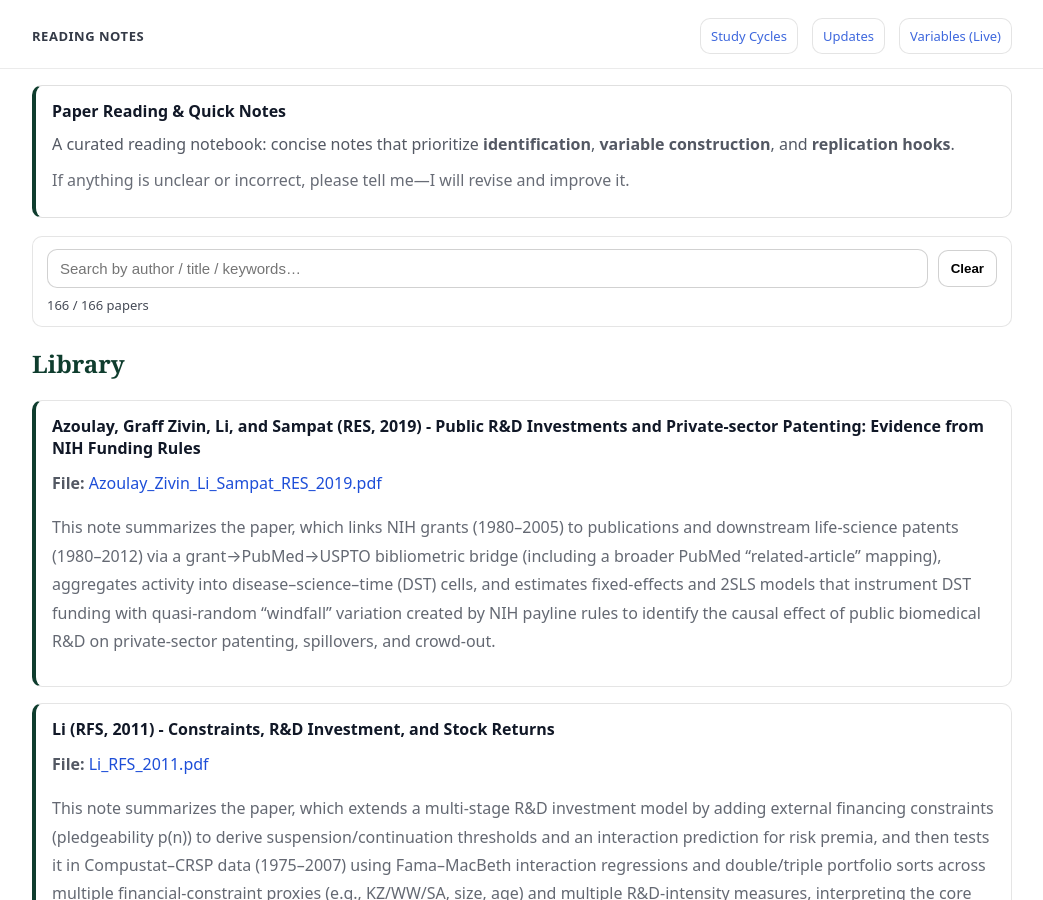
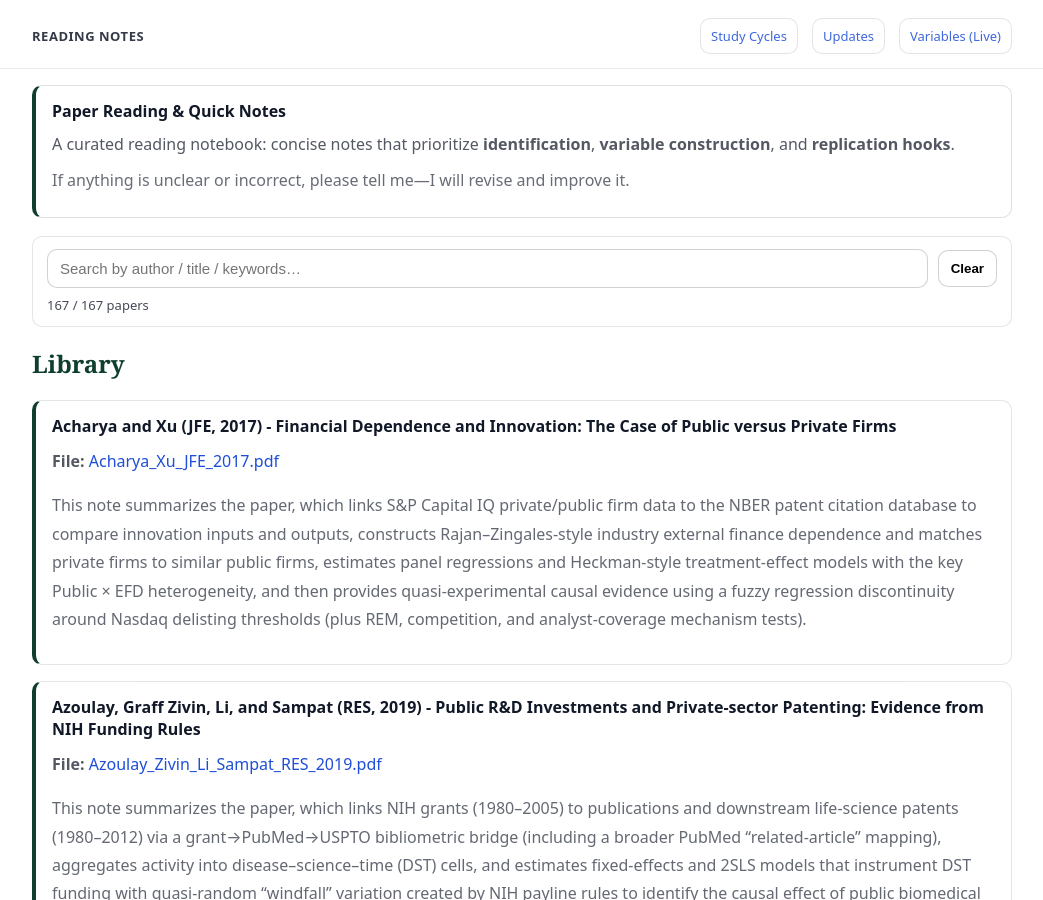
Before and after one commit to yaxinzn/study-archive, a Jekyll site: the page built from reading/index.md, in a window 1280 px wide and 900 px high. Shown: the whole window, without its empty margins (118-1161 px from the left). Built offline with Jekyll 4.4.1, drawn with Linux system fonts in a browser that asks for light colours.

Commit message:
Reading: add/update Acharya_Xu_JFE_2017.pdf

```diff
--- a/_data/reading.yml
+++ b/_data/reading.yml
@@ -1,3 +1,7 @@
+- title: "Acharya and Xu (JFE, 2017) - Financial Dependence and Innovation: The Case of Public versus Private Firms"
+  file: "Acharya_Xu_JFE_2017.pdf"
+  desc: "This note summarizes the paper, which links S&P Capital IQ private/public firm data to the NBER patent citation database to compare innovation inputs and outputs, constructs Rajan–Zingales-style industry external finance dependence and matches private firms to similar public firms, estimates panel regressions and Heckman-style treatment-effect models with the key Public × EFD heterogeneity, and then provides quasi-experimental causal evidence using a fuzzy regression discontinuity around Nasdaq delisting thresholds (plus REM, competition, and analyst-coverage mechanism tests)."
+
 - title: "Azoulay, Graff Zivin, Li, and Sampat (RES, 2019) - Public R&D Investments and Private-sector Patenting: Evidence from NIH Funding Rules"
   file: "Azoulay_Zivin_Li_Sampat_RES_2019.pdf"
   desc: "This note summarizes the paper, which links NIH grants (1980–2005) to publications and downstream life-science patents (1980–2012) via a grant→PubMed→USPTO bibliometric bridge (including a broader PubMed “related-article” mapping), aggregates activity into disease–science–time (DST) cells, and estimates fixed-effects and 2SLS models that instrument DST funding with quasi-random “windfall” variation created by NIH payline rules to identify the causal effect of public biomedical R&D on private-sector patenting, spillovers, and crowd-out."
```
Also changed, not shown: 1 other file.
